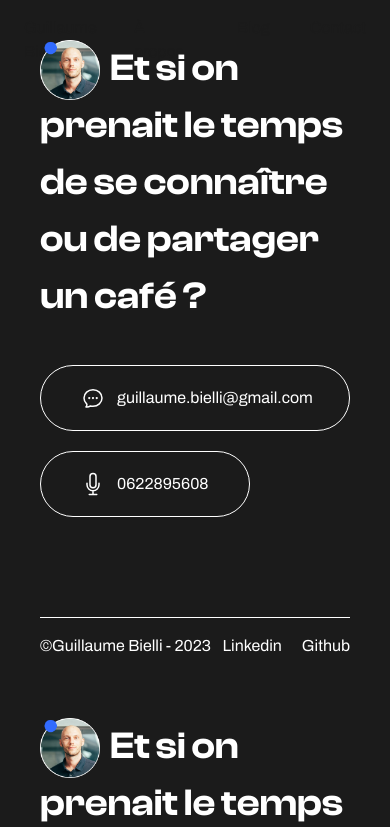
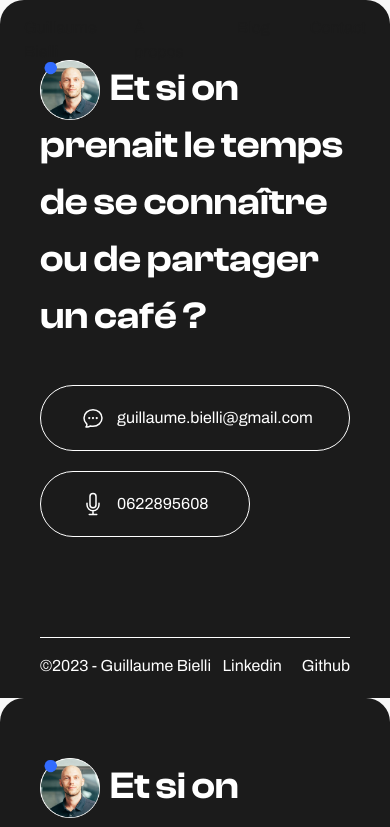
Before and after one commit to gbielli/portfolio, a Next.js app: page /components/Footer in a window 390 px wide. Shown: the top 827 px of the page. Built offline with nearby package versions, Linux system fonts and the light colour scheme.

Commit message:
rounded footer

```diff
--- a/app/components/Footer/page.js
+++ b/app/components/Footer/page.js
@@ -6,10 +6,10 @@ import Avatar from '../../../public/images/gb-avatar.png'
 
 const Footer = () => {
   return (
-    <div className=' bg-black'>
+    <div className=' bg-black rounded-t-3xl'>
       <div className="bloc flex flex-col gap-5  px-10 py-5 mx-auto h-full justify-between">
 
-        <div className='flex flex-col gap-10 pt-5 md:pt-10'>
+        <div className='flex flex-col gap-10 pt-10'>
         <div className="title-footer flex gap-3 relative">
           <div className='image absolute md:top-0'>
           <Image className='object-cover w-[60px] md:w-[80px]' src={Avatar} width={80} height={80} />
@@ -35,7 +35,7 @@ const Footer = () => {
 
         <div className='flex justify-between'>
         <div>
-          <a href="">©Guillaume Bielli - 2023</a>
+          <a href="">©2023 - Guillaume Bielli</a>
           </div>
           <div className='flex gap-5'>
           <a href="">Linkedin</a>
--- a/app/components/Mask/page.js
+++ b/app/components/Mask/page.js
@@ -29,7 +29,7 @@ export default function MaskText() {
         }
       </div> */}
 
-      <div className='xl:w-2/3  md:w-4/5 w-full px-8 leading-10'>
+      <div className='xl:w-2/4  md:w-4/5 w-full px-8 leading-10'>
 
      <h4 ref={ref} className="overflow-hidden">
       {
```
